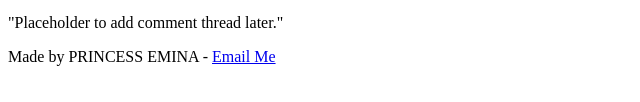
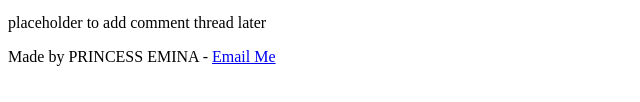
Before and after one commit to PrincessEmina/My_First_Portfolio, a plain HTML site: page html_basic/index.html in a window 1280 px wide. Shown: the part 695-797 px from the top of the page, 0-640 px from the left. Drawn offline with Linux system fonts and the light colour scheme.

Commit message:
Fixed Index.html file structure

```diff
--- a/html_basic/index.html
+++ b/html_basic/index.html
@@ -12,8 +12,9 @@
             <li><a href="tweets.html">Tweets</a></li>
         </ul>
     </header>
+
     <main>
-    <article>
+        <article>
     <h1>Hello World!</h1>
     <h2>About Me</h2>
     <p>Hi, I'm Princess Emina, a virtual assistant who recently just dived into the tech world.</p>
@@ -29,15 +30,13 @@
 
     <a href="tweets.html">See my embedded tweets</a>
     </article>
-
     <aside>
-        <p>"Placeholder to add comment thread later."</p>
+        <p>placeholder to add comment thread later</p>
     </aside>
     </main>
 
     <footer>
         <p>Made by PRINCESS EMINA - <a href="mailto:pemina342@gmail.com" target="_blank">Email Me</a></p>
     </footer>
-
 </body>
 </html>
```
